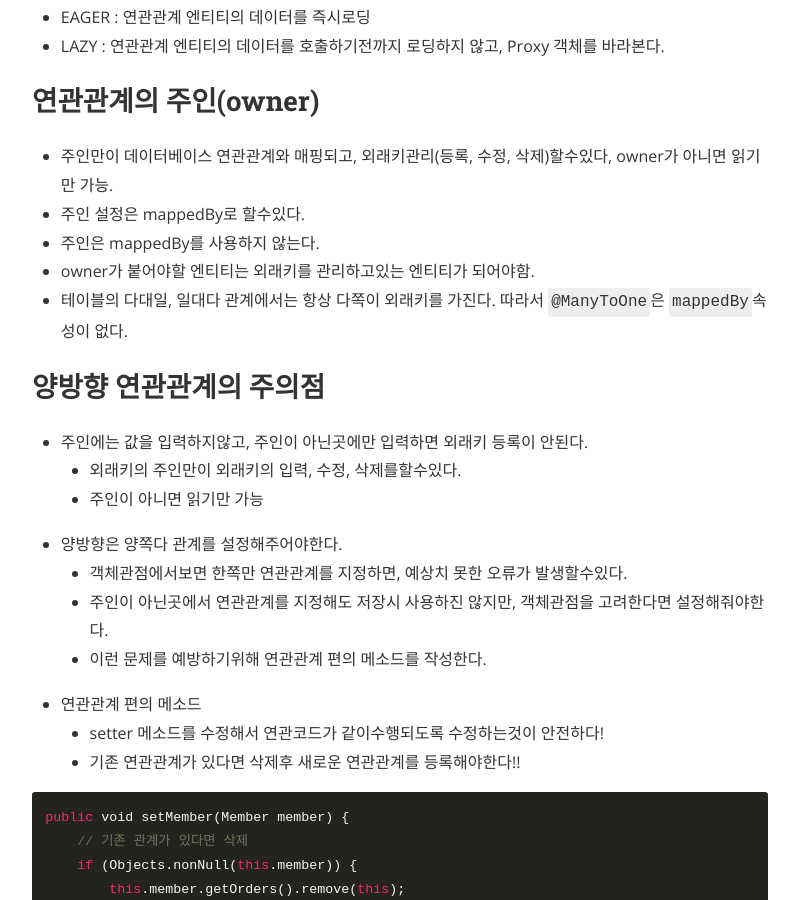
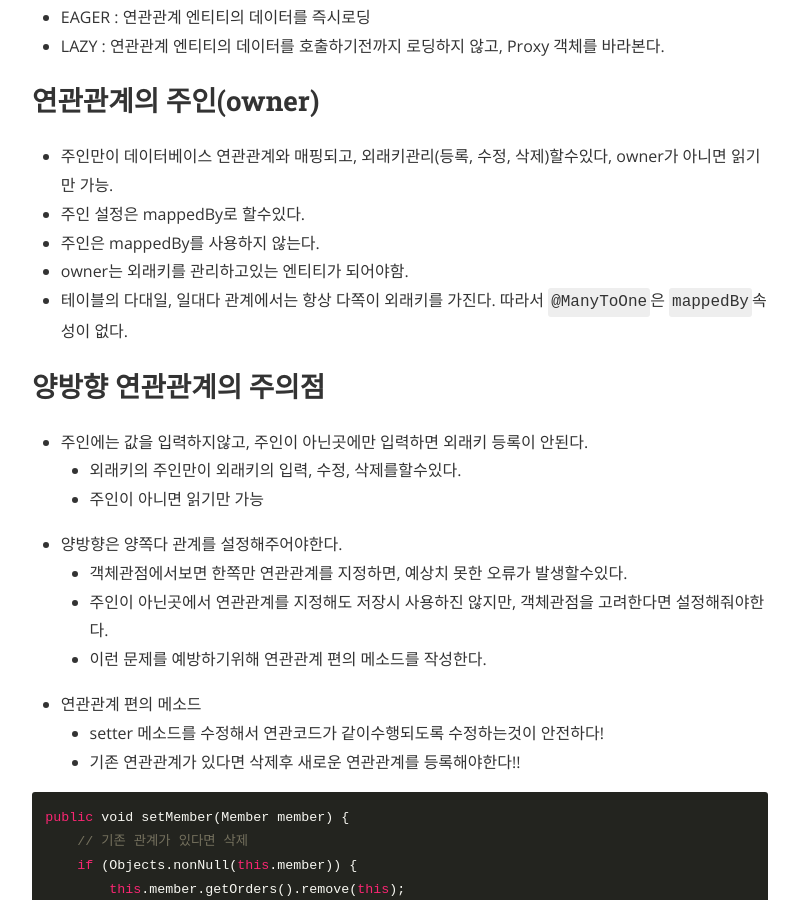
Before and after one commit to tries1/tries1.github.io, a Jekyll site: the page built from _posts/spring/2021-01-07-spring_jpa_mapping.md, in a window 1280 px wide and 900 px high, scrolled down 1619 px. Shown: the whole window, without its empty margins (240-1039 px from the left). Built offline with Jekyll 4.4.1, drawn with Linux system fonts in a browser that asks for light colours; nearby versions of some CDN libraries; comment, search, counter and statistics services are not loaded.

Commit message:
add post

```diff
--- a/_posts/spring/2021-01-07-spring_jpa_mapping.md
+++ b/_posts/spring/2021-01-07-spring_jpa_mapping.md
@@ -51,7 +51,7 @@ fetch type
 - 주인만이 데이터베이스 연관관계와 매핑되고, 외래키관리(등록, 수정, 삭제)할수있다, owner가 아니면 읽기만 가능.
 - 주인 설정은 mappedBy로 할수있다.
 - 주인은 mappedBy를 사용하지 않는다.
-- owner가 붙어야할 엔티티는 외래키를 관리하고있는 엔티티가 되어야함.
+- owner는 외래키를 관리하고있는 엔티티가 되어야함.
 - 테이블의 다대일, 일대다 관계에서는 항상 다쪽이 외래키를 가진다. 따라서 `@ManyToOne`은 `mappedBy`속성이 없다.
 
 ## 양방향 연관관계의 주의점
```
